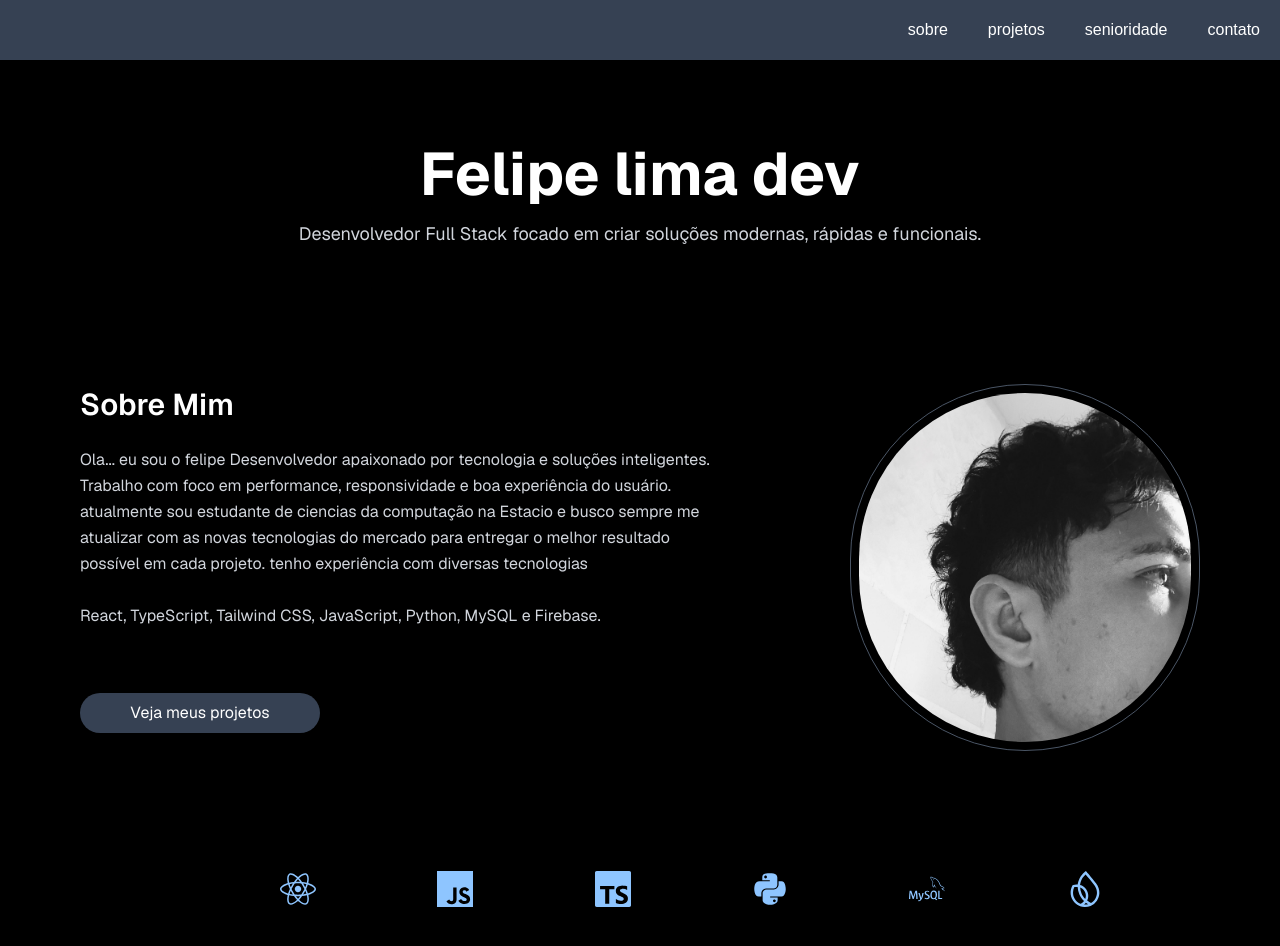
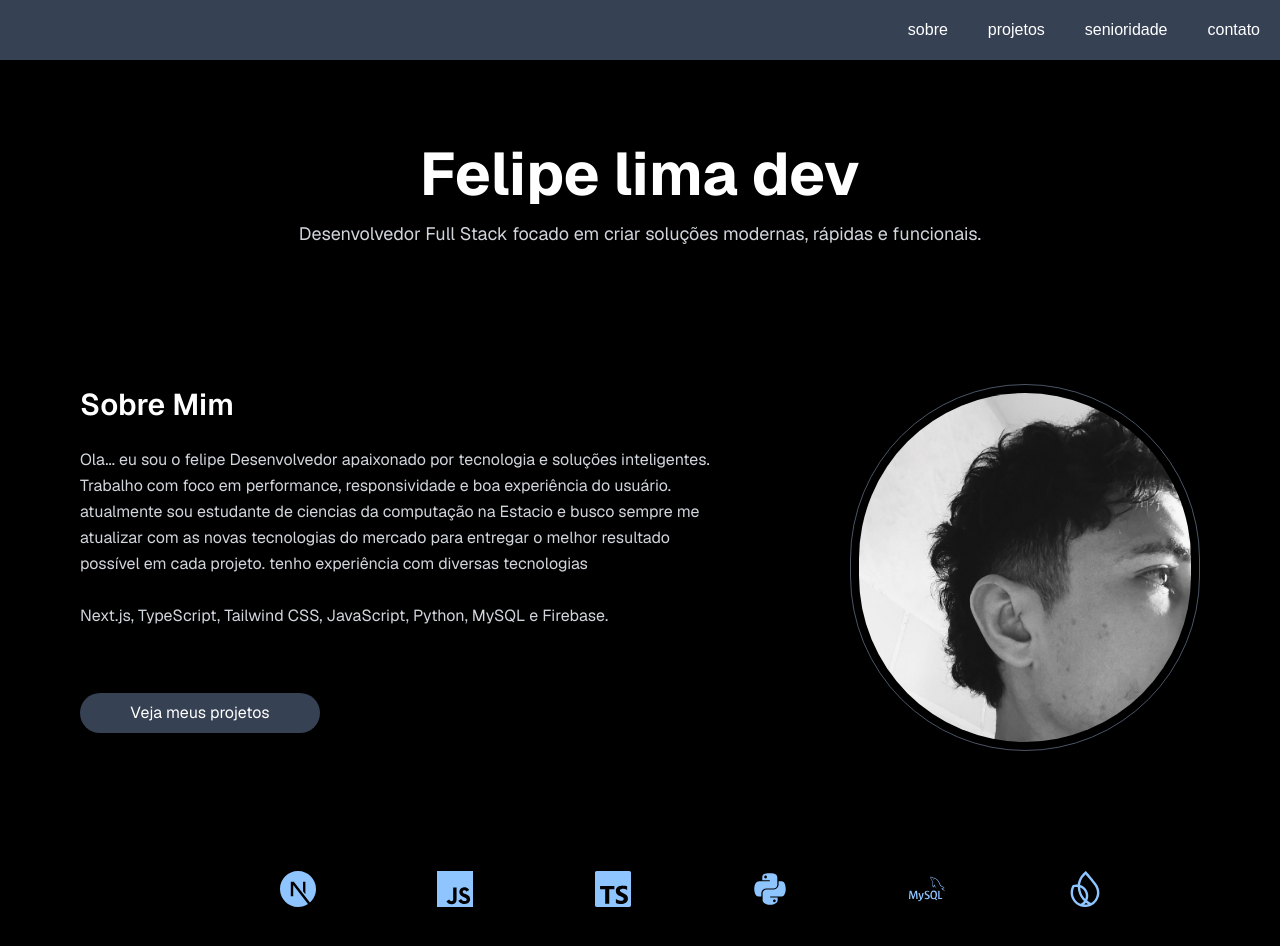
Before and after one commit to felipelima-Ti/portifolio, a Next.js app: page / in a window 1280 px wide. Shown: the top 946 px of the page. Built offline with nearby package versions, Linux system fonts and the light colour scheme.

Commit message:
fix img in technologies

```diff
--- a/src/app/page.jsx
+++ b/src/app/page.jsx
@@ -1,7 +1,7 @@
 "use client";
 
 import { FaReact, FaPython } from "react-icons/fa";
-import { SiJavascript, SiMysql, SiFirebase, SiTypescript } from "react-icons/si";
+import { SiJavascript, SiMysql, SiFirebase, SiTypescript, SiNextdotjs } from "react-icons/si";
 import { motion } from "framer-motion";
 import { useState, useEffect } from "react";
 import Image from "next/image";
@@ -113,7 +113,7 @@ export default function Portfolio() {
               Trabalho com foco em performance, responsividade e boa experiência do usuário.
               <br></br>atualmente sou estudante de ciencias da computação na Estacio e busco sempre me atualizar com as
               novas tecnologias do mercado para entregar o melhor resultado possível em cada projeto.
-              tenho experiência com diversas tecnologias<br></br><br></br>React, TypeScript, Tailwind CSS, JavaScript, Python, MySQL e Firebase.<br></br>
+              tenho experiência com diversas tecnologias<br></br><br></br>Next.js, TypeScript, Tailwind CSS, JavaScript, Python, MySQL e Firebase.<br></br>
 
             </motion.p>
             <Link href="#projects">
@@ -143,7 +143,7 @@ export default function Portfolio() {
           transition={{ staggerChildren: 0.15 }}
           className=" ml-50 grid grid-cols-3 md:grid-cols-6 gap-6 "
         >
-          {[FaReact, SiJavascript, SiTypescript, FaPython, SiMysql, SiFirebase].map(
+          {[SiNextdotjs, SiJavascript, SiTypescript, FaPython, SiMysql, SiFirebase].map(
             (Icon, i) => (
               <motion.div
                 key={i}
```
